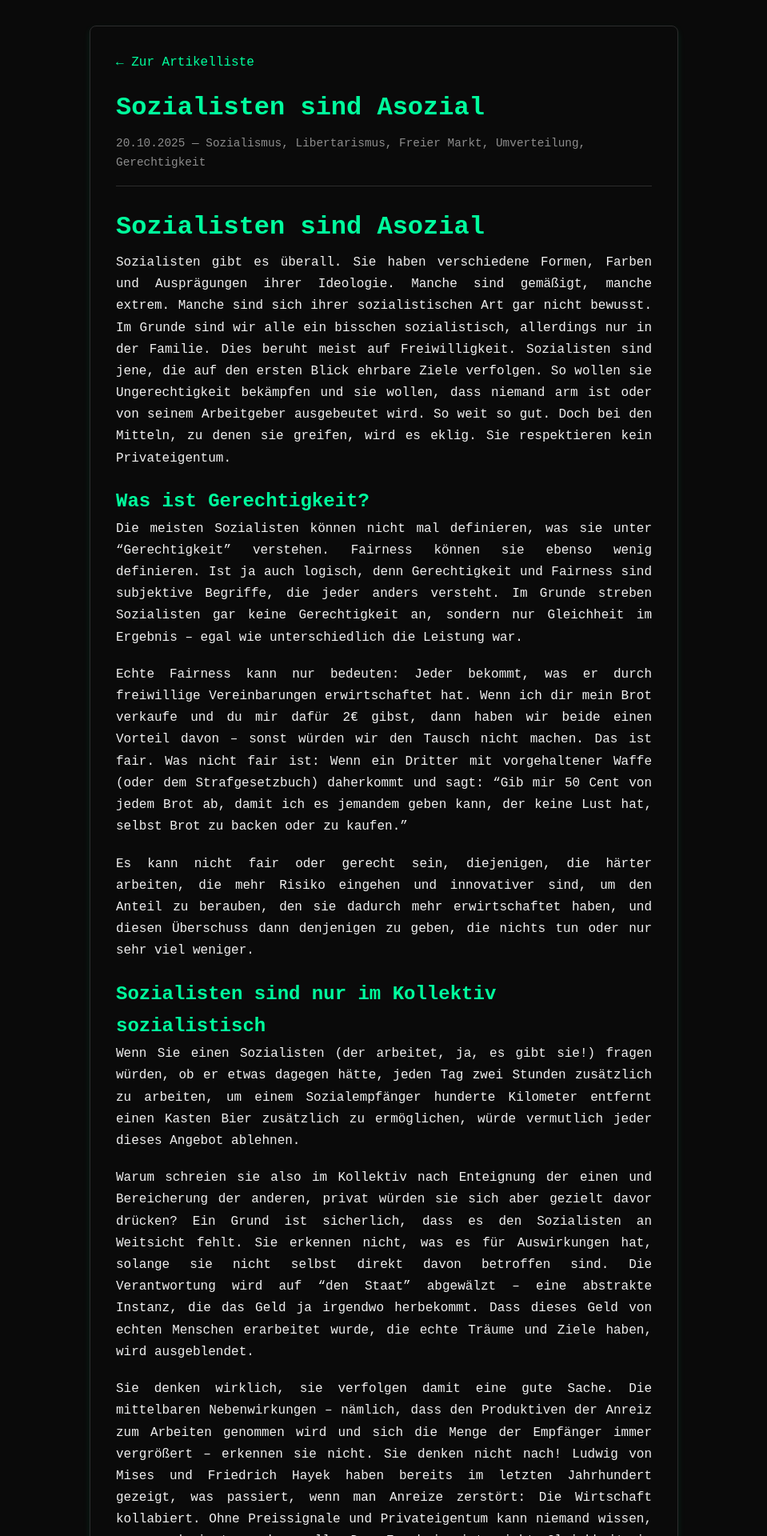
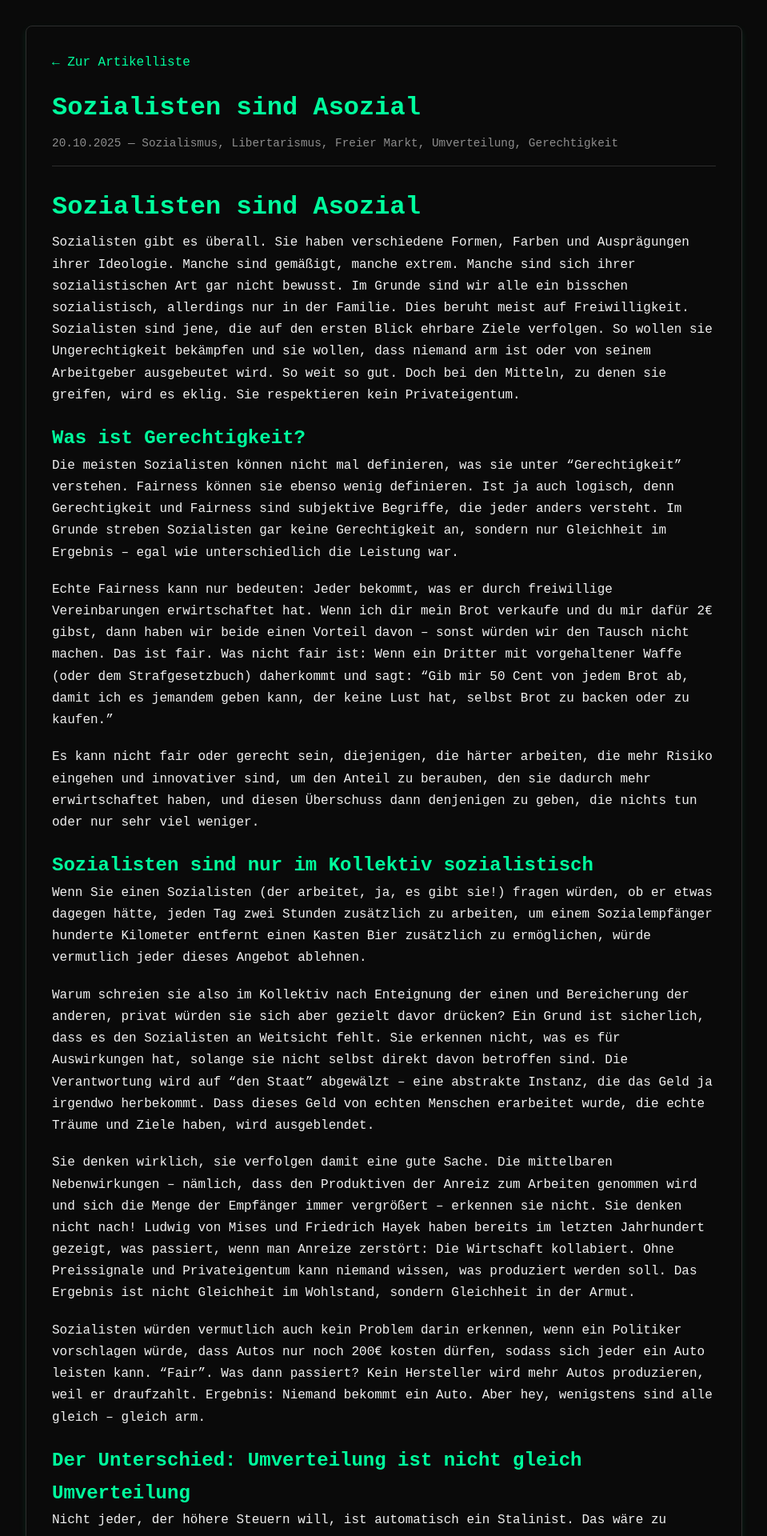
Before and after one commit to Miotares/miotares, a Jekyll site: the page built from _posts/2025-10-20-Sozialisten sind Asozial.md, in a window 1280 px wide. Shown: the top 1920 px of the page at 80% size, without its empty margins (160-1119 px from the left). Built offline with Jekyll 4.4.1, drawn with Linux system fonts in a browser that asks for light colours.

Commit message:
Verbesserte Lesbarkeit: Kasten breiter (960px) und Text linksbündig für bessere Lesbarkeit

```diff
--- a/_layouts/post.html
+++ b/_layouts/post.html
@@ -7,13 +7,13 @@
     <style>
         :root { --bg-color:#0a0a0a; --text-color:#f0f0f0; --accent-color:#00ff9d; --secondary-color:#2d2d2d; --hover-color:#00cc7a; }
         * { margin:0; padding:0; box-sizing:border-box; font-family:'Courier New', monospace; }
-        body { background-color:var(--bg-color); color:var(--text-color); line-height:1.7; padding:2rem; max-width:800px; margin:0 auto; min-height:100vh; display:flex; flex-direction:column; }
+        body { background-color:var(--bg-color); color:var(--text-color); line-height:1.7; padding:2rem; max-width:960px; margin:0 auto; min-height:100vh; display:flex; flex-direction:column; }
         .container { border:1px solid var(--secondary-color); border-radius:8px; padding:2rem; box-shadow:0 4px 8px rgba(0,255,157,0.1); }
         header { margin-bottom:1.5rem; border-bottom:1px solid var(--secondary-color); padding-bottom:1rem; }
         h1 { color:var(--accent-color); font-size:2rem; margin-bottom:0.25rem; }
         .meta { color:#8d8d8d; font-size:0.9rem; }
         .content { margin-top:1.5rem; }
-        .content p { margin-bottom:1.2rem; text-align:justify; }
+        .content p { margin-bottom:1.2rem; text-align:left; }
         .content h2, .content h3 { color:var(--accent-color); margin-top:1.25rem; }
         .content a { color:var(--accent-color); }
         .content pre { background:#111; border:1px solid var(--secondary-color); padding:1rem; border-radius:6px; overflow:auto; }
--- a/index.html
+++ b/index.html
@@ -28,7 +28,7 @@
             color: var(--text-color);
             line-height: 1.6;
             padding: 2rem;
-            max-width: 800px;
+            max-width: 960px;
             margin: 0 auto;
             min-height: 100vh;
             display: flex;
```
